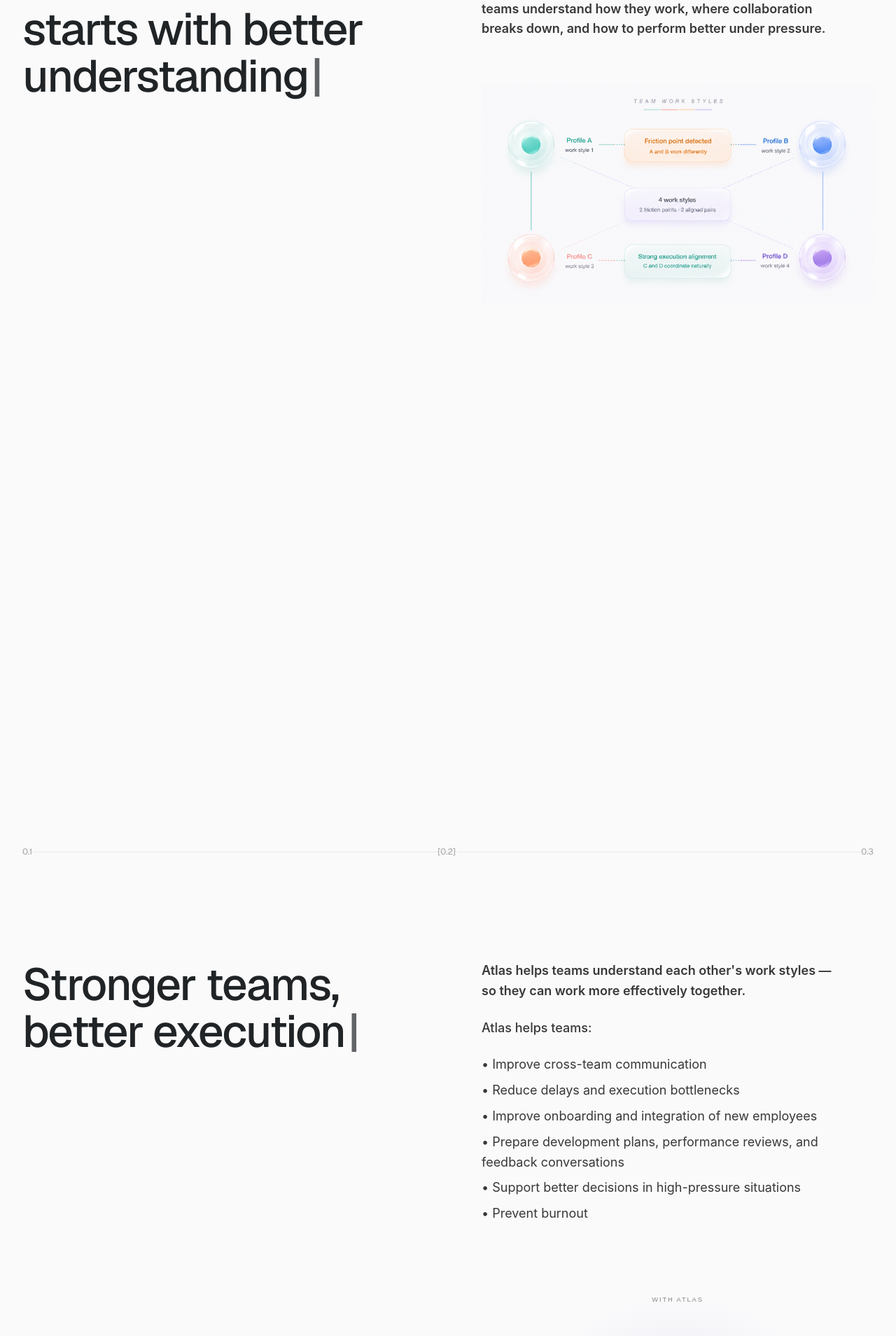
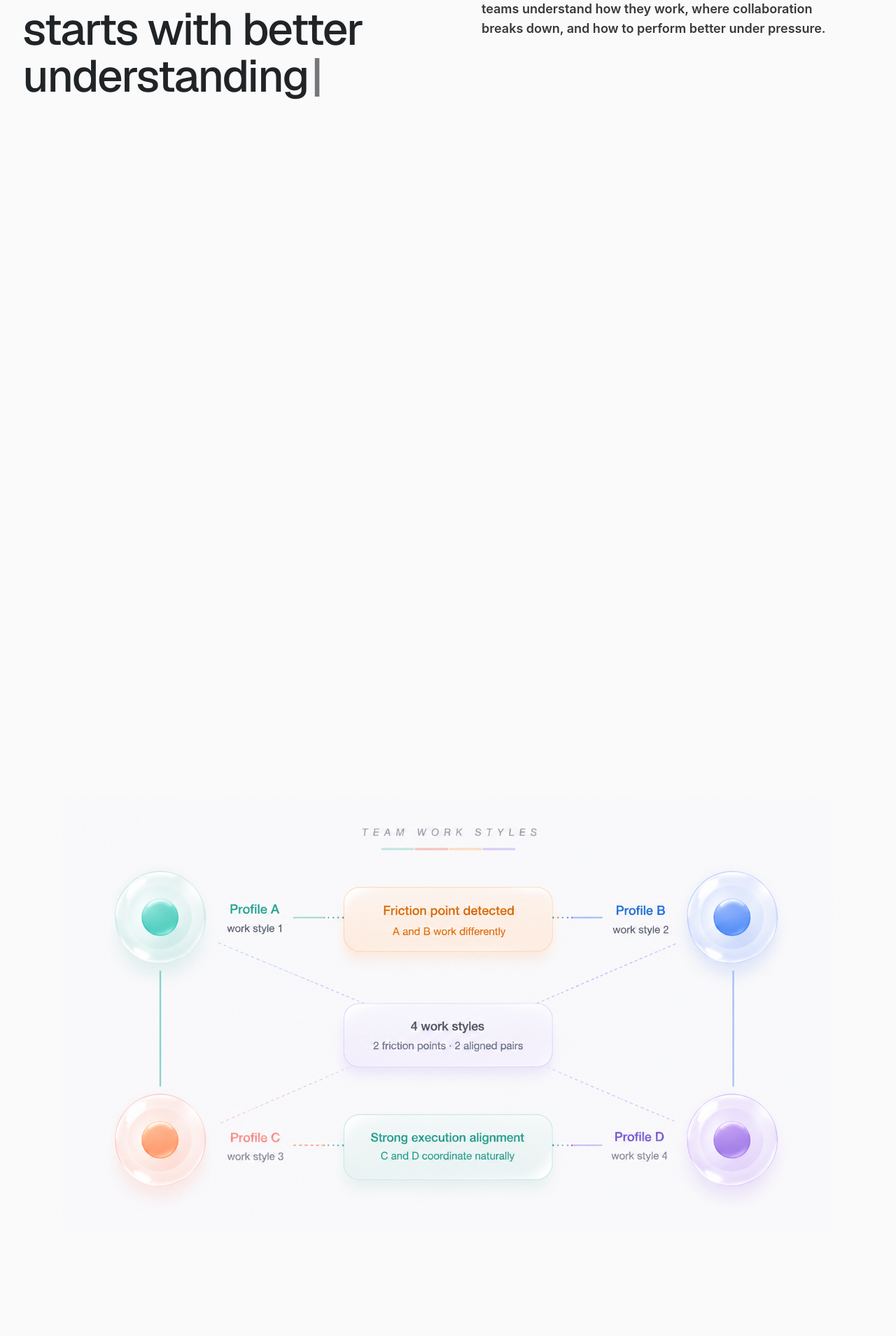
Before and after one commit to martamindacc/v0-Atlas-website-, a Next.js app: page /atlas/teams in a window 1280 px wide. Shown: the part 1003-2912 px from the top of the page at 70% size. Built offline with nearby package versions, Linux system fonts and the light colour scheme.

Commit message:
feat: enhance team work styles visualization layout and styling

```diff
--- a/app/atlas/teams/page.tsx
+++ b/app/atlas/teams/page.tsx
@@ -143,16 +143,17 @@ export default function AtlasTeams() {
                 Atlas helps teams strengthen communication, reduce friction, and execute more effectively together. It helps teams understand how they work, where collaboration breaks down, and how to perform better under pressure.
               </p>
             </div>
-
-            <div className="mt-8 md:mt-16">
-              <img
-                src="/images/atlas_team_workstyles_v2.png"
-                alt="Team work styles visualization"
-                className="w-full"
-              />
-            </div>
           </div>
 
+        </div>
+
+        {/* Team Work Styles Diagram - Centered Full Width */}
+        <div className="max-w-[1300px] mx-auto px-4 md:px-8 mt-12 md:mt-20 w-full flex items-center justify-center">
+          <img
+            src="/images/atlas_team_workstyles_v2.png"
+            alt="Team work styles visualization"
+            className="w-full h-auto max-w-[1100px] object-contain"
+          />
         </div>
       </section>
 
```
